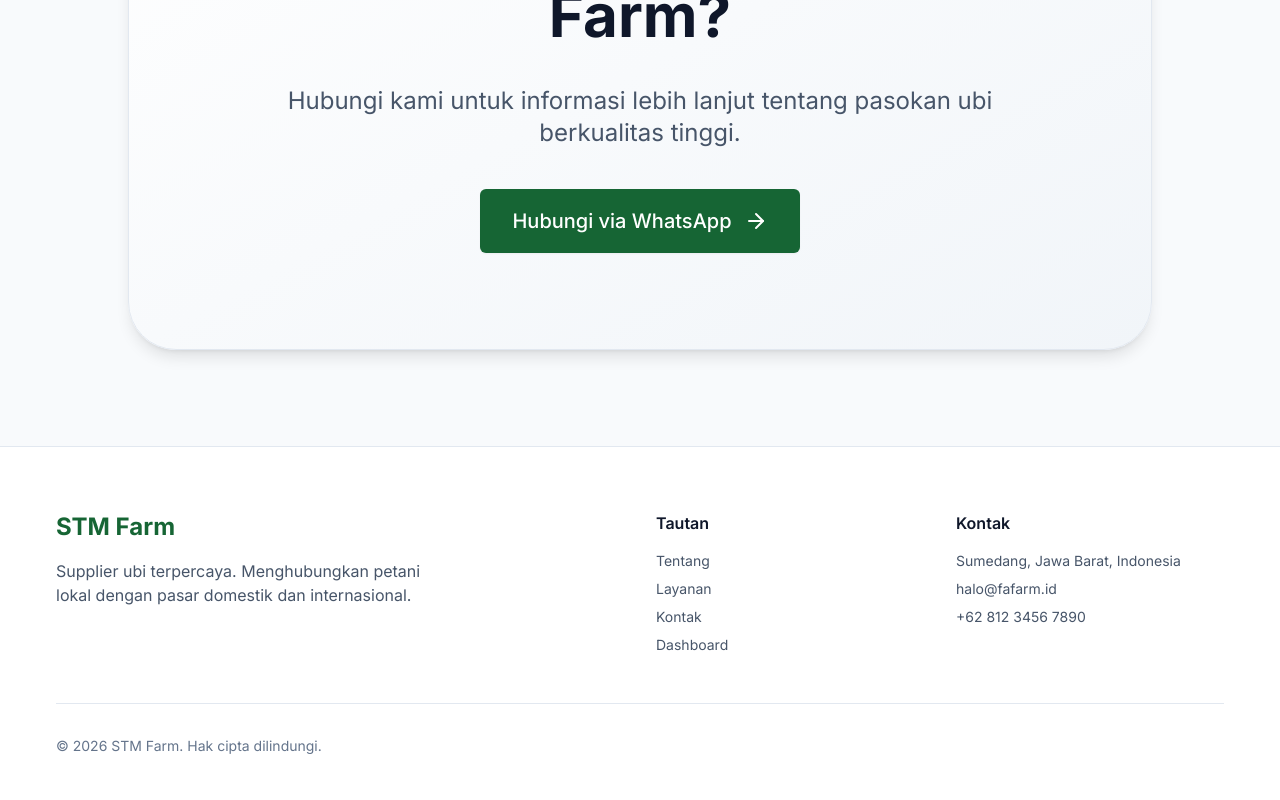
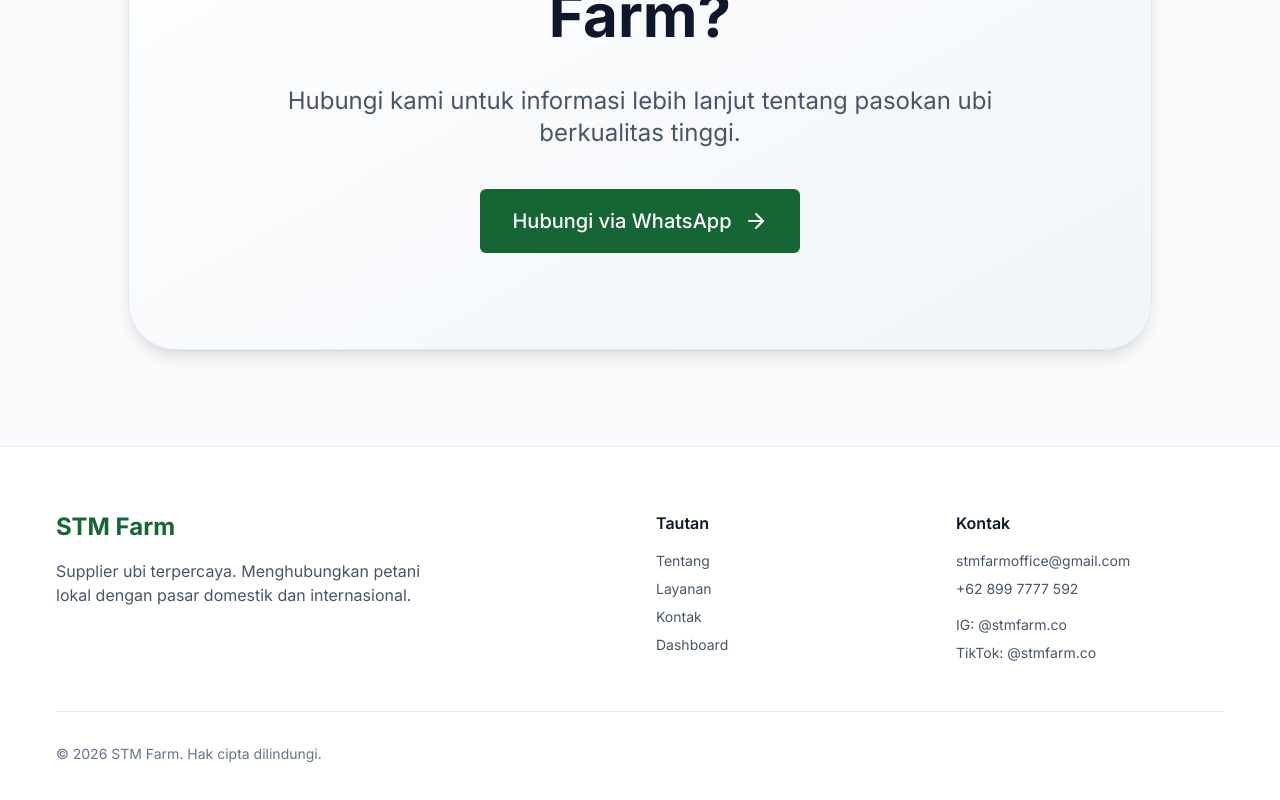
Before and after one commit to joelaey/stm-farm, a Next.js app: page / in a window 1280 px wide. Shown: the part 4449-5249 px from the top of the page. Built offline with nearby package versions, Linux system fonts and the light colour scheme; no server answers; the database is empty.

Commit message:
feat: update contact information (whatsapp, email, ig, tiktok)

```diff
--- a/src/app/(landing)/page.tsx
+++ b/src/app/(landing)/page.tsx
@@ -279,7 +279,7 @@ export default function LandingPage() {
 
           <h2 className="text-4xl md:text-6xl font-extrabold text-[var(--text-primary)] relative z-10 group-hover:scale-105 transition-transform duration-500">{t.landing.ctaTitle}</h2>
           <p className="text-xl md:text-2xl text-[var(--text-secondary)] max-w-3xl mx-auto leading-relaxed relative z-10">{t.landing.ctaDesc}</p>
-          <Button size="lg" className="h-16 px-10 text-xl rounded-full shadow-2xl hover:scale-110 hover:shadow-[0_0_40px_rgba(22,101,52,0.4)] transition-all duration-300 gap-3 relative z-10" onClick={() => window.open('https://wa.me/6281234567890', '_blank')}>
+          <Button size="lg" className="h-16 px-10 text-xl rounded-full shadow-2xl hover:scale-110 hover:shadow-[0_0_40px_rgba(22,101,52,0.4)] transition-all duration-300 gap-3 relative z-10" onClick={() => window.open('https://wa.me/628997777592', '_blank')}>
             {t.landing.ctaButton}
             <ArrowRight className="w-6 h-6 group-hover:translate-x-2 transition-transform" />
           </Button>
--- a/src/app/(landing)/produk/page.tsx
+++ b/src/app/(landing)/produk/page.tsx
@@ -108,7 +108,7 @@ export default function ProdukPage() {
               : 'Get special prices for bulk purchases. Contact our team for more information.'}
           </p>
           <div className="pt-4 relative z-10">
-            <Button variant="secondary" size="lg" className="rounded-full px-8 gap-2 group" onClick={() => window.open('https://wa.me/6281234567890', '_blank')}>
+            <Button variant="secondary" size="lg" className="rounded-full px-8 gap-2 group" onClick={() => window.open('https://wa.me/628997777592', '_blank')}>
               {locale === 'id' ? 'Hubungi Kami' : 'Contact Us'}
               <ArrowRight className="w-5 h-5 group-hover:translate-x-1 transition-transform" />
             </Button>
--- a/src/components/landing/Footer.tsx
+++ b/src/components/landing/Footer.tsx
@@ -34,9 +34,10 @@ export function Footer() {
           <div>
             <h4 className="font-semibold text-[var(--text-primary)] mb-4">{t.landing.footerContact}</h4>
             <ul className="space-y-2 text-sm text-[var(--text-secondary)]">
-              <li>Sumedang, Jawa Barat, Indonesia</li>
-              <li>halo@fafarm.id</li>
-              <li>+62 812 3456 7890</li>
+              <li>stmfarmoffice@gmail.com</li>
+              <li>+62 899 7777 592</li>
+              <li className="pt-2">IG: @stmfarm.co</li>
+              <li>TikTok: @stmfarm.co</li>
             </ul>
           </div>
         </div>
```
